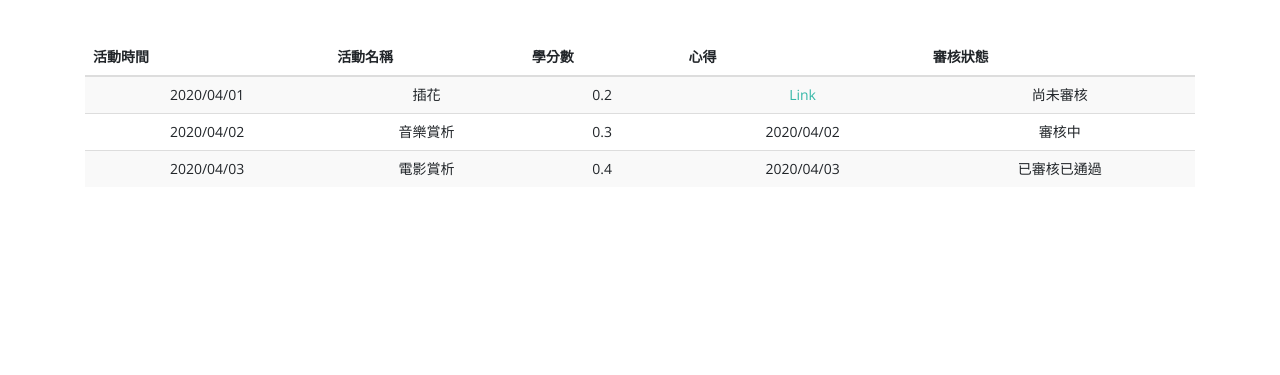
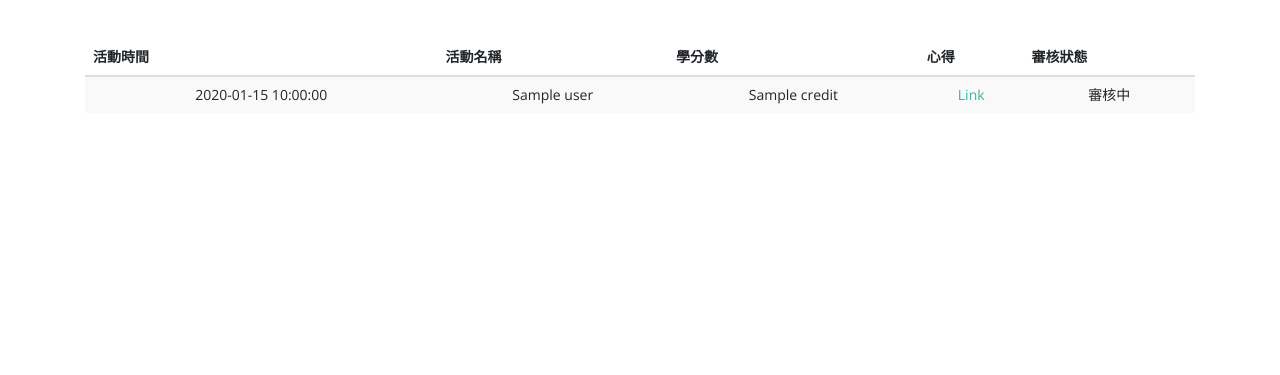
Before and after one commit to isu-cisa/isu-credential, a Flask app: template backend/templates/personal_micro_credit_apply.html in a window 1280 px wide. Shown: the part 71-446 px from the top of the page. Run offline with Flask 2, Linux system fonts and the light colour scheme; the template is opened without the code that fills it: most values are stand-ins (such as "Sample title", 1, 10 or a date in 2020); some libraries are stand-ins or nearby versions.

Commit message:
feat: personal_micro_credit_apply

```diff
--- a/backend/templates/feedback.html
+++ b/backend/templates/feedback.html
@@ -68,7 +68,7 @@
 				<form>
 					<div class="form-group">
 					<label for="experience">心得</label>
-					<textarea class="form-control" id="experience" rows="6" readonly></textarea>
+					<textarea class="form-control" id="experience" rows="6" readonly>{{exp}}</textarea>
 					</div>
 				</form>
             </div>
--- a/backend/templates/personal_micro_credit_apply.html
+++ b/backend/templates/personal_micro_credit_apply.html
@@ -87,31 +87,13 @@
                 </tr>
         </thead>
         <tbody>
-                <tr>
-                        <td>2020/04/01</td>
-                        <td>插花</td>
-                        <td>0.2</td>
-                        <td><A HREF ="/feedback">Link</A></td>
-                        <td>尚未審核</td>
-
-
-                </tr>
-                <tr>
-                        <td>2020/04/02</td>
-                        <td>音樂賞析</td>
-                        <td>0.3</td>
-                        <td>2020/04/02</td>
-                        <td>審核中</td>
-
-
-                </tr>
-                <tr>
-                        <td>2020/04/03</td>
-                        <td>電影賞析</td>
-                        <td>0.4</td>
-                        <td>2020/04/03</td>
-                        <td>已審核已通過</td>
-                </tr>
+                {% for user in list_content  %}                                                         <tr>
+                                <td>{{user.Date}}</td>
+                                <td>{{user.ActivityName}}</td>
+                                <td>{{user.Credit}}</td>
+                                <td><A HREF ="/feedback?ActivityName={{user.ActivityName}}&Date={{user.Date}}">Link</A></td>
+                                <td>審核中</td>                                                         </tr>
+                {% endfor %}
         </tbody>
 </table>
         </div>
```
